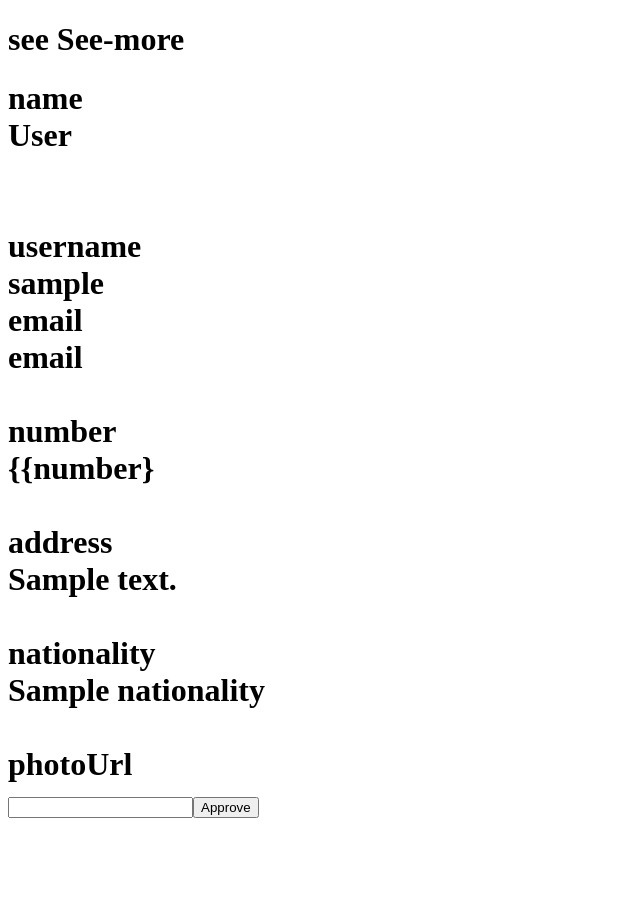
After one commit to Torzen/Jerry, a Django app: template jerry/management/templates/services/seemore.html in a window 1280 px wide. The commit adds this page. Shown: the whole page, without its empty margins (0-640 px from the left). Run offline with Django 3.2, Linux system fonts and the light colour scheme; the template is opened without the code that fills it: most values are stand-ins (such as "Sample title", 1, 10 or a date in 2020).

Commit message:
Regiteration system ready

```diff
--- a/jerry/alpha/views.py
+++ b/jerry/alpha/views.py
@@ -45,3 +45,9 @@ def plans(request):
     return HttpResponse("plans")
 def team(request):
     return HttpResponse("team")
+def approve(request):
+    if request.method == 'POST':
+        id = request.POST.get('id')
+        staff_detail_record = staffRegistration.objects.get().filter(id = id)
+        for i in staff_detail_record:
+            print(i)
--- /dev/null
+++ b/jerry/management/templates/services/seemore.html
@@ -0,0 +1,58 @@
+<!DOCTYPE html>
+<html lang="en">
+<head>
+    <meta charset="UTF-8">
+    <meta http-equiv="X-UA-Compatible" content="IE=edge">
+    <meta name="viewport" content="width=device-width, initial-scale=1.0">
+    <title>Document</title>
+</head>
+<body>
+    <h1>see See-more
+        <h1>
+
+            <div class="name">
+                <label for="name">name</label>
+                <div>{{fullname}}</div>
+            </div>
+            <br>
+            <br> <div class="">
+                <label for="username">username</label>
+                <div>
+                    {{username}}
+                </div>
+            </div>
+            <div class="">
+                <label for="email">email</label>
+                <div>email</div>
+            </div>
+            <br> <div class="">
+                <label for="number">number</label>
+                <div>{{number}</div>
+            </div>
+            <br> <div class="">
+                <label for="address">address</label>
+                <div>{{address}}</div>
+            </div>
+
+            <br> <div class="">
+                <label for="nationality">nationality</label>
+                <div>{{nationality}}</div>
+            </div>
+            <br> <div class="">
+                <label for="">photoUrl</label>
+                <div><a href=https://{{photoUrl}}></a></div>
+            </div>
+
+            </div> <div class="">
+                <label for=""></label>
+                <div></div>
+
+            </div>
+            <form action="http://localhost:8000/management/approve" method="post"> {% csrf_token %}<input type="number" name="id" value={{request.id}}><button class="" type="submit">Approve</button> </form>
+
+            <br>
+            <br>
+
+
+</body>
+</html>
--- a/jerry/management/urls.py
+++ b/jerry/management/urls.py
@@ -21,4 +21,5 @@ urlpatterns = [
     path(f'{parentUrl}/reports',views.reports,name ="reports page" ),
     path(f'{parentUrl}/',views.login,name="Login page") ,
     # path(f'{parentUrl}/forgetPassword',views.forgetPassword,name = "Forget password")
+    path(f'{parentUrl}/approve',views.approve,name='aproval page')
 ]
```
Also changed, not shown: jerry/management/templates/services/registrationApproval.html (+5 -9 lines), jerry/management/views.py (+19 -16 lines).
